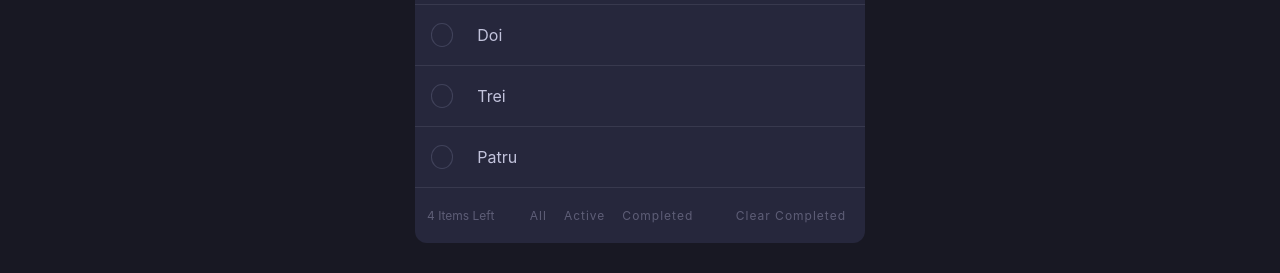
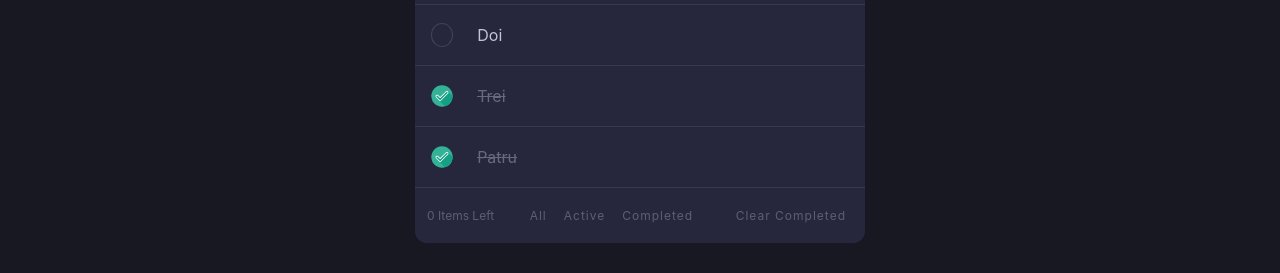
Before and after one commit to DaniPantea99/react-todo-app, a React (Create React App) app: page / in a window 1280 px wide. Shown: the part 316-589 px from the top of the page. Built offline with nearby package versions, Linux system fonts and the light colour scheme; data requests are answered from the project's data file.

Commit message:
update 22dec

```diff
--- a/db.json
+++ b/db.json
@@ -2,22 +2,22 @@
   "data": [
     {
       "text": "unu",
-      "isComplete": false,
+      "state": "active",
       "id": 1
     },
     {
       "text": "doi",
-      "isComplete": false,
+      "state": "active",
       "id": 2
     },
     {
       "text": "trei",
-      "isComplete": true,
+      "state": "done",
       "id": 3
     },
     {
       "text": "patru",
-      "isComplete": true,
+      "state": "done",
       "id": 4
     }
   ]
--- a/src/actions/todoAction.js
+++ b/src/actions/todoAction.js
@@ -3,15 +3,21 @@ import urlurl from '../api.js'
 
 const loadTodo = () => async (dispatch) => {
     const allTodos = await axios.get(urlurl);
-    const activeTodos = allTodos.data.filter(item => item.isComplete === false)
-    const completedTodos = allTodos.data.filter(item => item.isComplete === true)
 
     dispatch({
         type: "FETCH_TODO",
         payload: {
             all: allTodos.data,
-            active: activeTodos,
-            completed: completedTodos,
+        }
+    })
+}
+
+const loadFilterTodo = (state) => async (dispatch) => {
+
+    dispatch({
+        type: "FILTER_TODO",
+        payload: {
+            state
         }
     })
 }
@@ -23,6 +29,12 @@ const createTodo = (item) => async (dispatch) => {
         type: "CREATE_TODO",
         payload: {
             item: createdItem.data,
+        }
+    })
+    dispatch({
+        type: "FILTER_TODO",
+        payload: {
+            state: ""
         }
     })
 }
@@ -38,4 +50,4 @@ const createTodo = (item) => async (dispatch) => {
 //     })
 // }
 
-export {loadTodo, createTodo}
+export {loadTodo, createTodo, loadFilterTodo}
--- a/src/components/Header.js
+++ b/src/components/Header.js
@@ -12,7 +12,7 @@ function Header() {
     function handleAddItem(e) {
         e.preventDefault();
         const inputValue = document.querySelector('input').value;
-        const item = ({"text": inputValue, "isComplete": false})
+        const item = ({"text": inputValue, "state": "active"})
         dispatch(createTodo(item))
         document.querySelector('input').value = "";
     }
--- a/src/components/TodoItem.js
+++ b/src/components/TodoItem.js
@@ -1,29 +1,38 @@
-import React, {useEffect, useState} from "react";
+import React, {useState, useEffect} from "react";
 import styled from "styled-components";
 import checked from '../images/check.svg'
 import urlurl from "../api";
 import axios from "axios";
+import {useSelector} from 'react-redux';
 
-function TodoItem({input}) {
 
-    const [active, setActive] = useState(false)
+function TodoItem({item}) {
+    const {filtered} = useSelector((state) => state.todos)
 
+    const [state, setState] = useState(item.state)
         function handleItem() {
-            if(active !== true) {
-                setActive(true)
-                axios.put(`${urlurl}/${input.id}`, {"text": `${input.text}`, "isComplete": true, "id": `${input.id}`})
+            if(state === "active") {
+                setState("done")
+                axios.put(`${urlurl}/${item.id}`, {"text": `${item.text}`, "state": "done", "id": `${item.id}`})
             } else {
-                setActive(false)
-                axios.put(`${urlurl}/${input.id}`, {"text": `${input.text}`, "isComplete": false, "id": `${input.id}`})
+                setState("active")
+                axios.put(`${urlurl}/${item.id}`, {"text": `${item.text}`, "state": "active", "id": `${item.id}`})
             }
         }
 
+        // const counterActiveTodos = filtered.filter((item) => item.state === "active").length
+        // const [counter, setCounter] = useState(counterActiveTodos)
+
+        // useEffect(() => {
+        //     console.log("use effect has run")
+        //     setCounter(counterActiveTodos)
+        // }, [state])
 
     return (
         <ItemStyled onClick={handleItem}>
-            <InputStyled className="checkbox" type="checkbox" value={active} />
-            <TextStyled value={active}>
-                {input.text}
+            <InputStyled className="checkbox" type="checkbox" value={state} />
+            <TextStyled value={state}>
+                {item.text}
             </TextStyled>
         </ItemStyled>
     )
@@ -59,7 +68,7 @@ const InputStyled = styled.input`
 
     }
 
-    &[value="true"] {
+    &[value="done"] {
         border: none;
         background: url(${checked}) 0px center no-repeat;
     }
@@ -72,7 +81,7 @@ const TextStyled = styled.span`
     width: 100%;
     font-size: 1rem;
     text-transform: capitalize;
-    &[value="true"] {
+    &[value="done"] {
         color: #68697f;
         text-decoration: line-through;
     }
--- a/src/components/TodoList.js
+++ b/src/components/TodoList.js
@@ -2,40 +2,20 @@ import React from "react";
 import styled from "styled-components";
 import TodoItem from './TodoItem'
 import TodoListFooter from './TodoListFooter'
+import {useSelector} from 'react-redux';
 
 
+function TodoList() {
 
-function TodoList({all, active, completed}) {
-
-    function showAll() {
-        return (
-            all.map((item, index) => <TodoItem key={index} input={item} />)
-        )
-    }
-
-    function showActive() {
-        return (
-            active.map((item, index) => <TodoItem key={index} input={item} />)
-
-        )
-    }
-
-    function showCompleted() {
-        return (
-            completed.map((item, index) => <TodoItem key={index} input={item} />)
-        )
-    }
+    const {all, filtered} = useSelector((state) => state.todos)
 
     return (
         <ListContainer>
-            <TodosContainer className="todocontainer">
-                {showAll()}
-                {/* {showActive()} */}
-                {/* {showCompleted()} */}
-
+            <TodosContainer>
+                {filtered.map((item, index) => <TodoItem key={index} item={item} />)}
             </TodosContainer>
             {all.length !== 0 &&
-                <TodoListFooter all={all} active={active} completed={completed} showActive={showActive()}/>
+                <TodoListFooter />
             }
         </ListContainer>
     )
--- a/src/components/TodoListFooter.js
+++ b/src/components/TodoListFooter.js
@@ -1,33 +1,31 @@
-import React from "react";
+import React, { useEffect, useState } from "react";
 import styled from "styled-components";
-// import { useDispatch } from "react-redux";
-// import {removeTodos} from '../actions/todoAction'
+import { useDispatch } from "react-redux";
+import {loadFilterTodo} from '../actions/todoAction'
+import {useSelector} from 'react-redux';
 
-function TodoListFooter({all, active, completed, showActive}) {
 
-    const counter = all.length
+function TodoListFooter() {
 
-    // const dispatch = useDispatch()
+    const {filtered} = useSelector((state) => state.todos)
 
-    // function handleClear() {
-    //     dispatch(removeTodos(all))
-    //     console.log(all)
-    // }
+    const dispatch = useDispatch()
 
-    // function handleShowActive() {
-    //     const a = document.querySelector('.todocontainer')
-    //     console.log(a)
-    //     a.append(showActive)
-    // }
+    function handleFilter(state) {
+        dispatch(loadFilterTodo(state))
+    }
+
+
+
 
     return (
         <FooterStyled>
-            <p>{counter} Items Left</p>
+            <p>0 Items Left</p>
 
             <FiltersStyled>
-                <BtnFilterStyled>All</BtnFilterStyled>
-                <BtnFilterStyled>Active</BtnFilterStyled>
-                <BtnFilterStyled>Completed</BtnFilterStyled>
+                <BtnFilterStyled onClick={() => handleFilter()}>All</BtnFilterStyled>
+                <BtnFilterStyled onClick={() => handleFilter("active")}>Active</BtnFilterStyled>
+                <BtnFilterStyled onClick={() => handleFilter("done")}>Completed</BtnFilterStyled>
             </FiltersStyled>
 
             <BtnStyled>Clear Completed</BtnStyled>
--- a/src/index.js
+++ b/src/index.js
@@ -12,13 +12,13 @@ const store = configureStore({reducer: rootReducer})
 
 const root = ReactDOM.createRoot(document.getElementById('root'));
 root.render(
-  <React.StrictMode>
+  // <React.StrictMode>
     <Provider store={store}>
       <BrowserRouter>
         <App />
       </BrowserRouter>
     </Provider>
-  </React.StrictMode>
+  // </React.StrictMode>
 );
 
 // If you want to start measuring performance in your app, pass a function
--- a/src/pages/Home.js
+++ b/src/pages/Home.js
@@ -1,23 +1,22 @@
-import React, { useEffect } from 'react';
+import React, { useState, useEffect } from 'react';
 import Header from '../components/Header';
-import {useDispatch, useSelector} from 'react-redux';
+import {useDispatch} from 'react-redux';
 import {loadTodo} from '../actions/todoAction'
 import TodoList from '../components/TodoList';
 import styled from 'styled-components';
 
 function Home() {
 
+
     const dispatch = useDispatch()
     useEffect(() => {
         dispatch(loadTodo())
     }, [dispatch])
 
-    const {all, active, completed} = useSelector((state) => state.todos)
-
     return (
         <div>
             <Header />
-            <TodoList all={all} active={active} completed={completed}/>
+            <TodoList />
         </div>
     )
 }
--- a/src/reducers/todoReducer.js
+++ b/src/reducers/todoReducer.js
@@ -1,30 +1,38 @@
 const initState = {
   all: [],
-    active: [],
-    completed: [],
-}
+  filtered: [],
+};
 
-const todoReducer = (state=initState, action) => {
-    switch(action.type) {
-        case "FETCH_TODO":
+const todoReducer = (state = initState, action) => {
+  switch (action.type) {
+    case 'FETCH_TODO':
       return {
         ...state,
         all: action.payload.all,
-                active: action.payload.active,
-                completed: action.payload.completed,
+        filtered: action.payload.all,
       };
-        case "CREATE_TODO":
+    case 'CREATE_TODO':
       return {
-                all: [...state.all, action.payload.item]
-            }
+        ...state,
+        all: [...state.all, action.payload.item],
+      };
+    case 'FILTER_TODO':
+      return {
+        ...state,
+        filtered: [
+          ...state.all.filter((item) =>
+            action.payload.state ? item.state === action.payload.state : true
+          ),
+        ],
+      };
     // case "REMOVE_TODO":
     //     return {
 
     //         items: action.payload.item
     //     }
     default:
-            return {...state};
+      return { ...state };
   }
-}
+};
 
 export default todoReducer;
```
Lines whose indentation alone changed are shown as unchanged.
